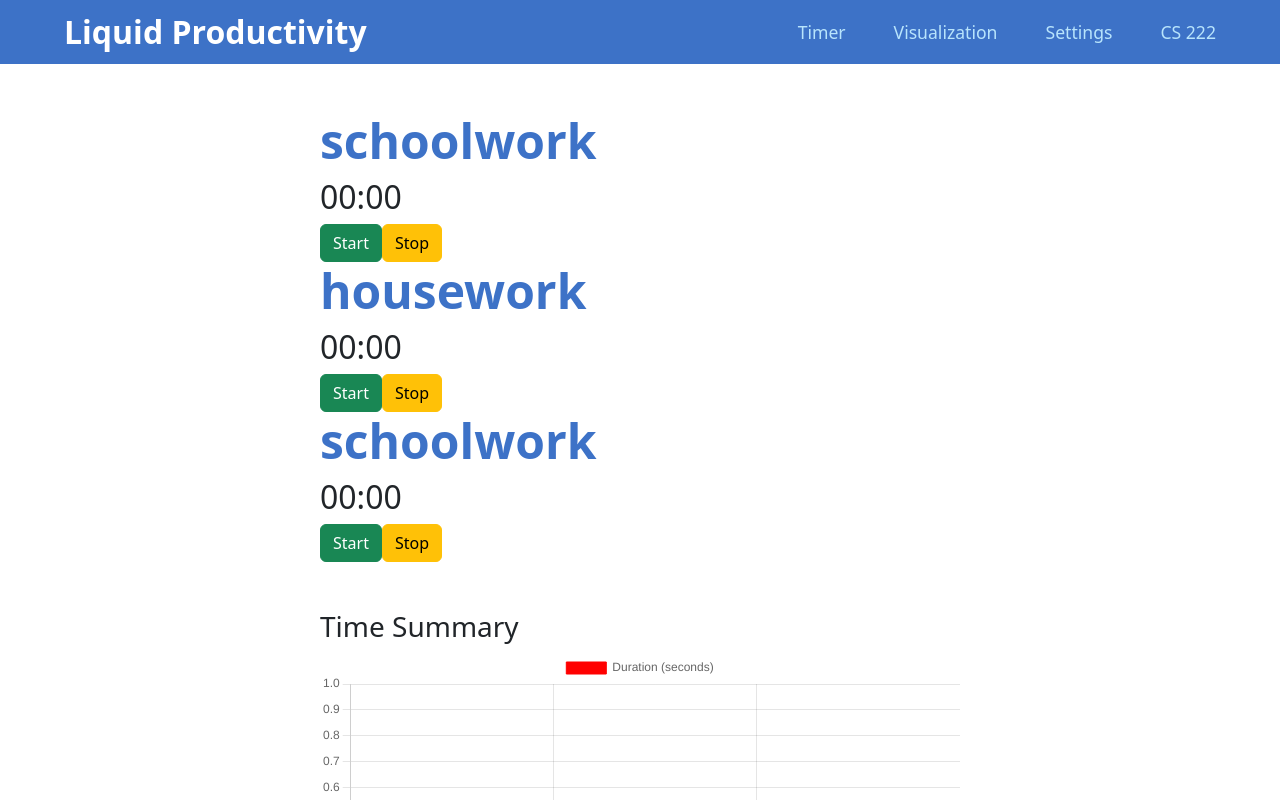
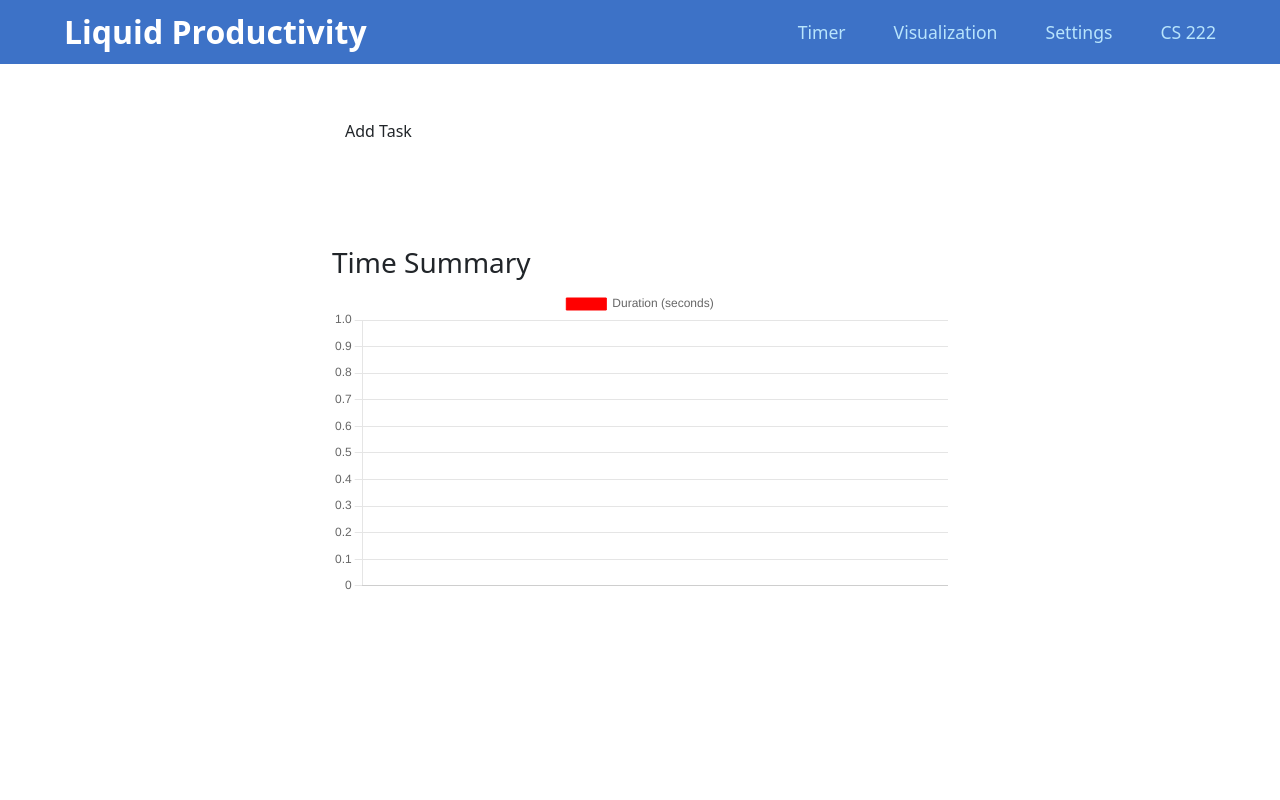
Before and after one commit to CS222-UIUC/course-project-bongo, a Next.js app in the folder nextjs/: page / in a window 1280 px wide. Shown: the top 800 px of the page. Built offline with nearby package versions, Linux system fonts and the light colour scheme.

Commit message:
made the timer work, and make it very beautiful and addable

```diff
--- a/nextjs/components/BarChart.js
+++ b/nextjs/components/BarChart.js
@@ -1,19 +1,22 @@
-// components/BarChart.js
-
 import React, { useEffect, useRef } from 'react';
 import Chart from 'chart.js/auto';
 
-function BarChart({ data }) {
+function BarChart({ data, labels }) {
   const chartRef = useRef(null);
+  const chartInstanceRef = useRef(null);
 
   useEffect(() => {
     if (chartRef && chartRef.current) {
+      if (chartInstanceRef.current) {
+        chartInstanceRef.current.destroy();
+      }
+
       const ctx = chartRef.current.getContext('2d');
 
-      new Chart(ctx, {
+      chartInstanceRef.current = new Chart(ctx, {
         type: 'bar',
         data: {
-          labels: ['Schoolwork', 'Housework', 'Schoolwork'],
+          labels,
           datasets: [
             {
               label: 'Duration (seconds)',
@@ -33,7 +36,7 @@ function BarChart({ data }) {
         },
       });
     }
-  }, [chartRef, data]);
+  }, [chartRef, data, labels]);
 
   return <canvas ref={chartRef}></canvas>;
 }
--- a/nextjs/components/Stopwatch.js
+++ b/nextjs/components/Stopwatch.js
@@ -1,62 +1,73 @@
-import { useState, useRef } from 'react';
+import { useState, useRef, useEffect } from 'react';
 import style from "./Stopwatch.module.css";
-import Button from 'react-bootstrap/Button';
+import { Card, Button } from 'react-bootstrap';
 
-export default function Stopwatch({ title, onStop }) {
-  const [time, setTime] = useState(0);
-  const [now, setNow] = useState(0);
-  // added so that the timer doesn't become unstoppable after clicking start twice
-  const [running, setRunning] = useState(false); // Add running state
+export default function Stopwatch({ title, onStop, onDelete, onTitleChange }) {
+  const [timerStart, setTimerStart] = useState(0);
+  const [currentTime, setCurrentTime] = useState(0);
+  const [running, setRunning] = useState(false);
 
   const intervalRef = useRef(0);
 
+  useEffect(() => {
+    return () => {
+      clearInterval(intervalRef.current);
+    };
+  }, []);
+
   const handleStart = () => {
-    if (!running) { // Check if the timer is not running
-      setTime(Date.now());
-      setNow(Date.now());
-      setRunning(true); // Set running state to true
-      // stores the repeated interval reference/ID
+    if (!running) {
+      setTimerStart(Date.now());
+      setCurrentTime(Date.now());
+      setRunning(true);
       intervalRef.current = setInterval(() => {
-        setTime(Date.now());
+        setCurrentTime(Date.now());
       }, 10);
     }
   };
 
   const handleStop = () => {
-    // clears the repeated interval reference/ID
     clearInterval(intervalRef.current);
-    setRunning(false); // Set running state to false
-    onStop(timePassed); // Call the onStop callback with the time passed
+    setRunning(false);
+    onStop(timePassed);
   };
 
+  let timePassed = Math.trunc((currentTime - timerStart) / 1000);
 
-  // I committed in ./nextjs instead of root folder, so I had to re-push
-  // I committed in ./nextjs instead of root folder, so I had to re-push
-  let timePassed = Math.trunc((time - now) / 1000);
+  let timePassed_min = Math.trunc(timePassed / 60).toString().padStart(2, '0');
+  let timePassed_sec = (timePassed % 60).toString().padStart(2, '0');
 
-  let timePassed_min = Math.trunc(timePassed / 60).toLocaleString('en-US', {
-    minimumIntegerDigits: 2,
-    useGrouping: false
-  });
-
-  let timePassed_sec = (timePassed - 60*timePassed_min).toLocaleString('en-US', {
-    minimumIntegerDigits: 2,
-    useGrouping: false
-  });
+  const handleTitleChange = (event) => {
+    onTitleChange(event.target.value);
+  };
 
   return (
-    <div className='Stopwatch'>
-      <h1 className={style.title}>{title}</h1>
-      <h2>{timePassed_min}:{timePassed_sec}</h2>
-      <div>
-        <Button variant="success" onClick={handleStart}>Start</Button>
-        <Button variant="warning" onClick={handleStop}>Stop</Button>
-      </div>
+    <Card className={`${style.stopwatchCard} mb-3`}>
+      <Card.Body>
+        <input
+          className={`${style.title} mb-3`}
+          type="text"
+          value={title}
+          onChange={handleTitleChange}
+        />
+        <h2>{timePassed_min}:{timePassed_sec}</h2>
+        <div>
+          {!running && (
+            <Button variant="success" className="me-2" onClick={handleStart}>
+              Start
+            </Button>
+          )}
+          {running && (
+            <Button variant="warning" className="me-2" onClick={handleStop}>
+              Stop
+            </Button>
+          )}
+          <Button variant="danger" onClick={onDelete}>
+            Delete
+          </Button>
+        </div>
+      </Card.Body>
+    </Card>
+  );
 
-
-
-
-    </div>
-
-  )
 }
--- a/nextjs/components/Stopwatch.module.css
+++ b/nextjs/components/Stopwatch.module.css
@@ -1,5 +1,31 @@
 .title {
-    font-size: 3rem;
-    color: hsl(217, 55%, 51%);
-    font-weight: bold;
+  display: block;
+  font-size: 1.5rem;
+  font-weight: bold;
+  width: 100%;
+  border: none;
+  background-color: transparent;
+  color: #6c757d;
+  outline: none;
+  padding: 0;
+  margin: 0;
+  text-align: center;
 }
+
+.stopwatchCard {
+  background-color: #f3f3f9;
+  border: 1px solid #9a73ef;
+  border-radius: 5px;
+}
+
+.btn-purple {
+  background-color: #9a73ef;
+  border-color: #9a73ef;
+  color: #fff;
+}
+
+.btn-purple:hover {
+  background-color: #7e59d8;
+  border-color: #7e59d8;
+  color: #fff;
+}
--- a/nextjs/pages/index.js
+++ b/nextjs/pages/index.js
@@ -1,71 +1,66 @@
 import { useState } from 'react';
-import Link from 'next/link';
-import MainNavigation from '@components/layout/MainNavigation'
-import Stopwatch from '@components/Stopwatch'
 import BarChart from '@components/BarChart';
-
+import Stopwatch from '@components/Stopwatch';
 
 export default function App() {
-  const [times, setTimes] = useState([0, 0, 0]);
+  const [tasks, setTasks] = useState([]);
+
+  const addTask = () => {
+    setTasks((prevTasks) => [
+      ...prevTasks,
+      { title: `Task ${prevTasks.length + 1}`, time: 0 },
+    ]);
+  };
+
+  const deleteTask = (index) => () => {
+    setTasks((prevTasks) => prevTasks.filter((_, i) => i !== index));
+  };
 
   const handleStop = (index) => (timePassed) => {
-    setTimes((prevTimes) => {
-      const updatedTimes = [...prevTimes];
-      updatedTimes[index] = timePassed;
-      return updatedTimes;
+    setTasks((prevTasks) => {
+      const updatedTasks = [...prevTasks];
+      updatedTasks[index].time = timePassed;
+      return updatedTasks;
+    });
+  };
+
+  const handleTitleChange = (index) => (newTitle) => {
+    setTasks((prevTasks) => {
+      const updatedTasks = [...prevTasks];
+      updatedTasks[index].title = newTitle;
+      return updatedTasks;
     });
   };
 
   return (
-    <div>
-      <Stopwatch title={'schoolwork'} onStop={handleStop(0)} />
-      <Stopwatch title={'housework'} onStop={handleStop(1)} />
-      <Stopwatch title={'schoolwork'} onStop={handleStop(2)} />
-
+    <div className="container mt-5">
+      <div className="row">
+        {tasks.map((task, index) => (
+          <div key={index} className="col-md-4 mb-4">
+            <Stopwatch
+              title={task.title}
+              onStop={handleStop(index)}
+              onDelete={deleteTask(index)}
+              onTitleChange={handleTitleChange(index)}
+            />
+          </div>
+        ))}
+        <div className="col-12">
+          <button className="btn btn-purple mb-5" onClick={addTask}>
+            Add Task
+          </button>
+        </div>
+      </div>
       <div className="mt-5">
         <h3>Time Summary</h3>
-        <BarChart data={times} />
+        <BarChart
+          data={tasks.map((task) => task.time)}
+          labels={tasks.map((task) => task.title)}
+        />
       </div>
     </div>
   );
-}
 
 
 
-// export default function App() {
-//   return (
-//     <div className="container p-3 vh-100">
-//       <button className="btn btn-primary m-3">Sling Academy</button>
-//       <button className="btn btn-warning m-3">Hello</button>
-
-//       <div className="dropdown m-3">
-//         <button
-//           className="btn btn-secondary dropdown-toggle"
-//           type="button"
-//           data-bs-toggle="dropdown"
-//           id="dropdownMenuButton1"
-//           aria-expanded="false"
-//         >
-//           Dropdown button
-//         </button>
-//         <ul className="dropdown-menu" aria-labelledby="dropdownMenuButton1">
-//           <li>
-//             <a className="dropdown-item" href="#">
-//               Option 1
-//             </a>
-//           </li>
-//           <li>
-//             <a className="dropdown-item" href="#">
-//               Option 2
-//             </a>
-//           </li>
-//           <li>
-//             <a className="dropdown-item" href="#">
-//               Option 3
-//             </a>
-//           </li>
-//         </ul>
-//       </div>
-//     </div>
-//   );
-// }
+}
```
